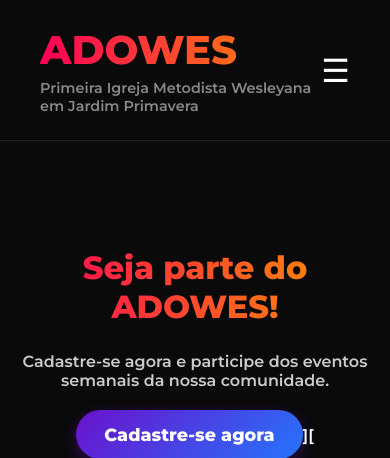
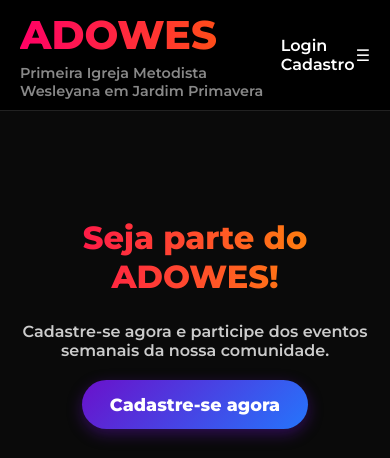
Before and after one commit to CkyHP/Site_adowes, a Django app: page / in a window 390 px wide. Shown: the top 458 px of the page. Run offline with Django 5.2, Linux system fonts and the light colour scheme.

Commit message:
css navbar

```diff
--- a/system/static/style.css
+++ b/system/static/style.css
@@ -279,41 +279,58 @@
         font-style: italic;
         }
 
-        .menu-icon {
-  font-size: 2rem;
+  .header {
+  display: flex;
+  justify-content: space-between;
+  align-items: center;
+  padding: 10px 20px;
+  background-color: #000;
+  color: #fff;
+}
+
+.logo h1 {
+  margin: 0;
+  background: linear-gradient(to right, #ff0066, #ff6600);
+  -webkit-background-clip: text;
+  -webkit-text-fill-color: transparent;
+}
+
+.menu-toggle {
+  display: none;
+  font-size: 24px;
+  background: none;
   color: white;
-  display: none;
+  border: none;
   cursor: pointer;
 }
 
-.nav-links {
+.buttons {
   display: flex;
   gap: 15px;
 }
 
-@media (max-width: 768px) {
-  .nav-links {
+.btn {
+  color: white;
+  text-decoration: none;
+}
+
+@media screen and (max-width: 768px) {
+  .menu-toggle {
+    display: block;
+  }
+
+  .buttons {
     display: none;
     flex-direction: column;
     background-color: #111;
+    padding: 10px;
     position: absolute;
-    top: 80px;
-    right: 20px;
-    padding: 20px;
-    border-radius: 10px;
-    z-index: 1000;
-    box-shadow: 0 0 10px #000;
+    top: 60px;
+    right: 10px;
+    border-radius: 8px;
   }
 
-  .nav-links a {
-    margin: 10px 0;
-  }
-
-  .menu-icon {
-    display: block;
-  }
-
-  .nav-links.active {
+  .buttons.active {
     display: flex;
   }
 }
--- a/system/templates/index.html
+++ b/system/templates/index.html
@@ -17,7 +17,7 @@
 
         <h2>Seja parte do ADOWES!</h2>
         <p>Cadastre-se agora e participe dos eventos semanais da nossa comunidade.</p>
-        <a href="{% url 'cadastro' %}" class="btn-cadastro">Cadastre-se agora</a>][
+        <a href="{% url 'cadastro' %}" class="btn-cadastro">Cadastre-se agora</a>
 
         {% endif %}
 
```
